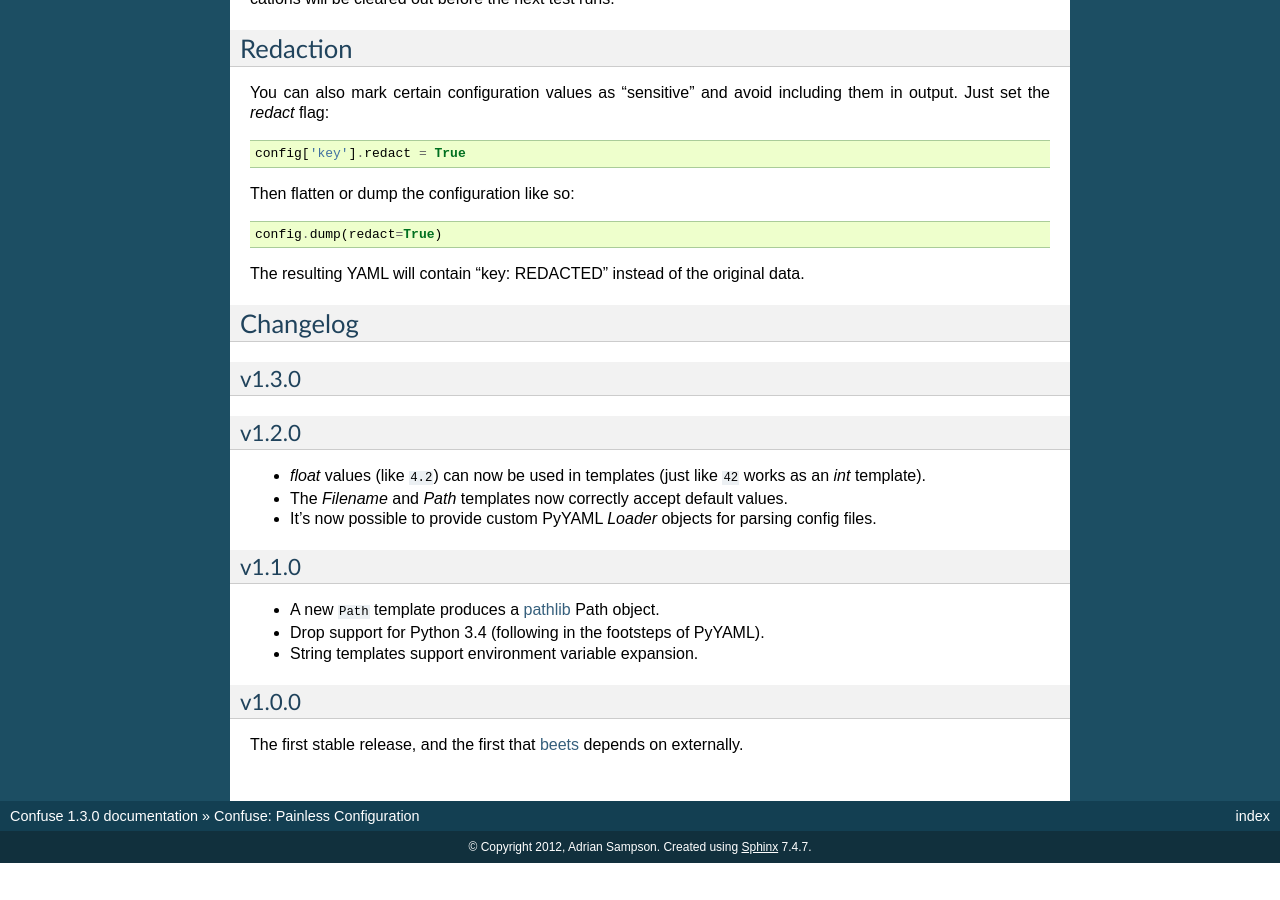
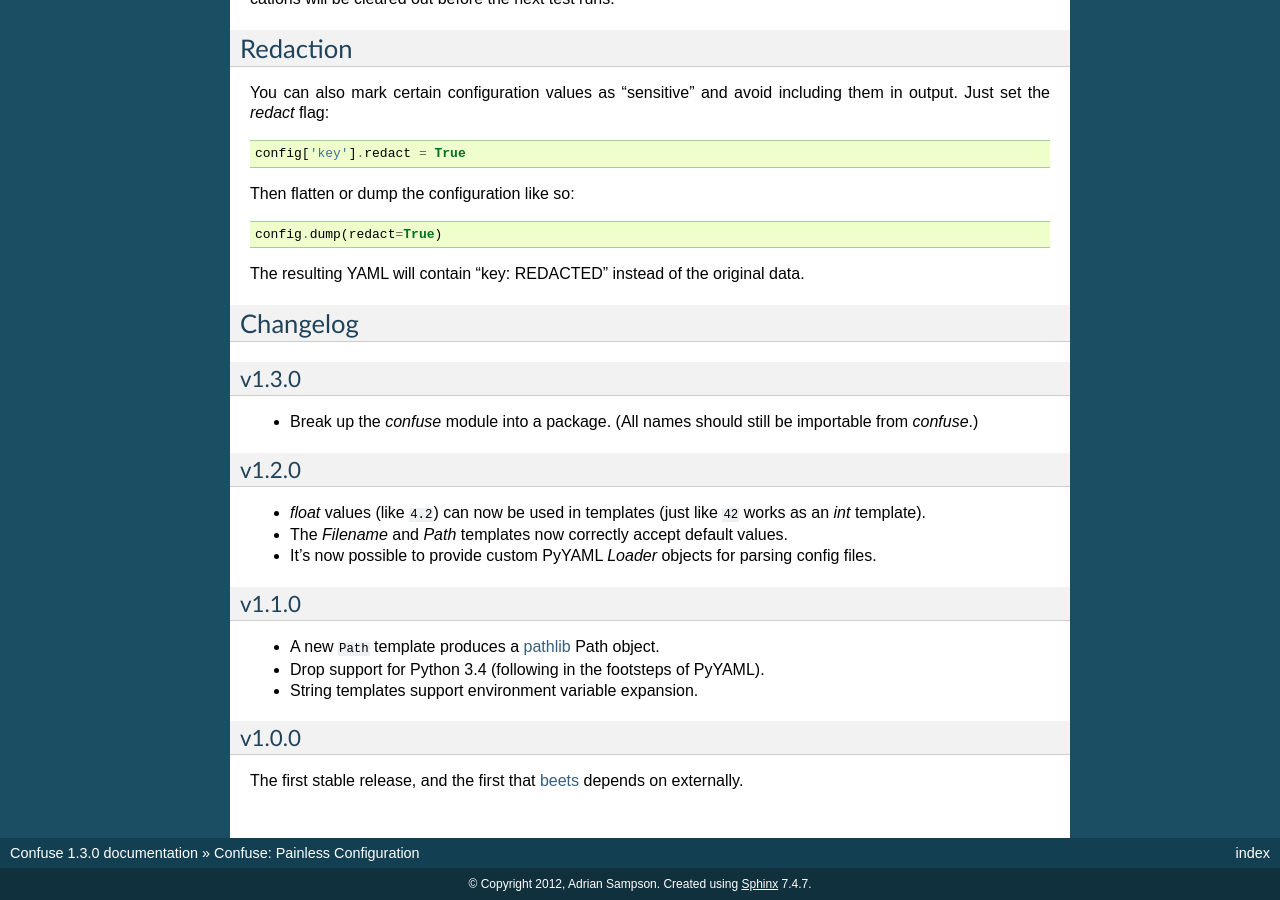
Before and after one commit to beetbox/confuse, a Sphinx documentation site: the page built from docs/index.rst, in a window 1280 px wide and 900 px high, scrolled down 5352 px. Built offline with Sphinx 7.4.7, drawn with Linux system fonts in a browser that asks for light colours; before the commit the page ends 6215 px from its top, so only the background shows below that.

Commit message:
Changelog note about #95

```diff
--- a/docs/index.rst
+++ b/docs/index.rst
@@ -391,6 +391,8 @@ Changelog
 v1.3.0
 ''''''
 
+- Break up the `confuse` module into a package. (All names should still be
+  importable from `confuse`.)
 
 v1.2.0
 ''''''
```
